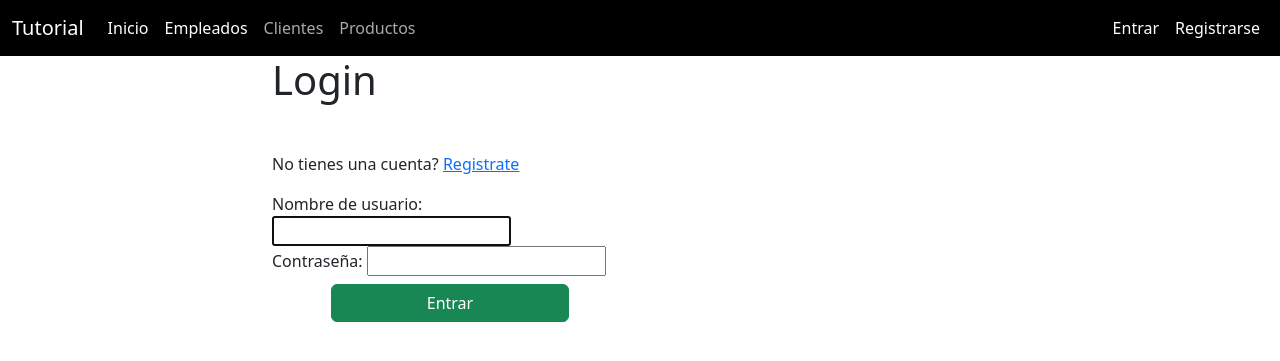
After one commit to elrichardby11/django_1, a Django app: page /login/ in a window 1280 px wide. The commit adds this page. Shown: the top 361 px of the page. Run offline with Django 5.2, Linux system fonts and the light colour scheme.

Commit message:
login added

```diff
--- a/empleados/templates/editar_empleado.html
+++ b/empleados/templates/editar_empleado.html
@@ -120,4 +120,4 @@
   </div>
 </div>
 
-{% endblock %}
+{% endblock content %}
--- a/empleados/templates/lista_empleados.html
+++ b/empleados/templates/lista_empleados.html
@@ -169,4 +169,4 @@
         </div>
       </div>
     </div>
-{% endblock %}
+{% endblock content %}
--- a/empleados/views.py
+++ b/empleados/views.py
@@ -2,11 +2,13 @@ from django.contrib import messages
 from django.http import HttpResponse
 from django.shortcuts import redirect, render
 from empleados.models import Empleado
+from django.contrib.auth.decorators import login_required
 
 def listaEmpleados(request):
     empleados = Empleado.objects.all()
     return render(request, "lista_empleados.html",context={"empleados": empleados,})
 
+@login_required
 def registrarEmpleado(request):
     rut = request.POST['txtRut']
     nombre = request.POST["txtNombre"]
@@ -34,10 +36,12 @@ def registrarEmpleado(request):
     finally:
         return redirect("/empleados")
 
+@login_required
 def editarEmpleado(request, rut):
     empleado = Empleado.objects.get(rut=rut)
     return render(request, "editar_empleado.html",context={"empleado": empleado,})
 
+@login_required
 def actualizarEmpleado(request):
     try:
         rut = request.POST['txtRut']
@@ -65,6 +69,7 @@ def actualizarEmpleado(request):
     finally:
         return redirect('/empleados')
 
+@login_required
 def eliminarEmpleado(request, rut):
     try:
         empleado = Empleado.objects.get(rut=rut)
--- a/templates/base.html
+++ b/templates/base.html
@@ -38,7 +38,10 @@
               >
             </li>
             <li class="nav-item">
-            <a class="nav-link" href="{% url 'empleados'%}" style="color: white"
+              <a
+                class="nav-link"
+                href="{% url 'empleados'%}"
+                style="color: white"
                 >Empleados</a
               >
             </li>
@@ -56,6 +59,28 @@
               >
             </li>
           </ul>
+
+            <ul class="navbar-nav ms-auto">
+          {% if user.is_authenticated %}
+          <span class="navbar-text" style="color: white">
+            Bienvenido {{ user }}
+          </span>
+        {% endif %}
+
+            {% if not user.is_authenticated %}
+              <li class="nav-item">
+                <a class="nav-link active" aria-current="page" style="color: white" href="{% url 'login'%}">Entrar</a>
+              </li>
+              <li class="nav-item">
+                <a class="nav-link active" aria-current="page" style="color: white" href="{% url 'register'%}">Registrarse</a>
+              </li>
+            {% else %}
+              <li class="nav-item">
+                <a class="nav-link active" aria-current="page" style="color: white" href="{% url 'logout'%}">Salir</a>
+              </li>
+            {% endif %}
+          </ul>
+
         </div>
       </div>
     </nav>
--- a/templates/home.html
+++ b/templates/home.html
@@ -1,4 +1,4 @@
 {% extends 'base.html' %}
 {% block content %}
 <h1>Bienvenida</h1>
-{% endblock %}
+{% endblock content %}
--- /dev/null
+++ b/templates/login.html
@@ -0,0 +1,28 @@
+{% extends 'base.html' %}
+{% block content %}
+<div class="container">
+    <div class="row">
+        <div class="col-xl-8 col-lg-10 col-md-12 m-auto">
+            <div class="row">
+                <div class="col-lg-6 col-md-8">
+                    <div class="login wrap widget-taber-content background-white">
+                        <div class="padding eight all bg-white">
+                            <div class="heading_s1">
+                                <h1 class="mb-5">Login</h1>
+                                <p class="mb-30">No tienes una cuenta? <a href="{% url 'register'%}">Registrate</a></p>
+                            </div>
+                            <form action="{% url 'login' %}" method="post">
+                                {% csrf_token %}
+                                {{form}}
+                                <div class="form-group d-grid gap-2 col-8 mx-auto">
+                                    <button type="submit" class="btn btn-success btn-block mt-2">Entrar</button>
+                                </div>
+                            </form>
+                        </div>
+                    </div>
+                </div>
+            </div>
+        </div>
+    </div>
+</div>
+{% endblock content %}
--- a/tutorial/settings.py
+++ b/tutorial/settings.py
@@ -118,6 +118,8 @@ USE_TZ = True
 
 STATIC_URL = 'static/'
 
+LOGIN_URL = 'login'
+
 # Default primary key field type
 # https://docs.djangoproject.com/en/5.0/ref/settings/#default-auto-field
 
--- a/tutorial/urls.py
+++ b/tutorial/urls.py
@@ -23,4 +23,7 @@ urlpatterns = [
     path('admin/', admin.site.urls),
     path('', views.home, name='home'),
     path('empleados/', include('empleados.urls')),
+    path('register/', views.register, name='register'),
+    path('login/', views.login, name='login'),
+    path('logout/', views.logout, name='logout'),
 ]
--- a/tutorial/views.py
+++ b/tutorial/views.py
@@ -1,4 +1,45 @@
-from django.shortcuts import render
+from django.contrib import auth
+from django.shortcuts import redirect, render
+from tutorial.forms import RegistationForm
+from django.contrib.auth.forms import AuthenticationForm
+
 
 def home(request):
     return render(request, "home.html")
+
+def register(request):
+    if request.method == "POST":
+        form = RegistationForm(request.POST)
+        if form.is_valid():
+            form.save()
+            return redirect("register")
+        else:
+            print(form.errors)
+            return redirect("register")
+
+    else:
+        form = RegistationForm()
+        return render(request, "register.html", {"form": form})
+
+def login(request):
+    if request.method == "POST":
+        form = AuthenticationForm(request, request.POST)
+        if form.is_valid():
+            username = form.cleaned_data["username"]
+            password = form.cleaned_data["password"]
+
+            user = auth.authenticate(username=username, password=password)
+            if user is not None:
+                auth.login(request, user)
+                return redirect("home")
+
+        else:
+            print(form.errors)
+            return redirect("login")
+    else:
+        form = AuthenticationForm()
+        return render(request, "login.html", {"form": form})
+
+def logout(request):
+    auth.logout(request)
+    return redirect("home")
```
Also changed, not shown: templates/register.html (added, +28 -0 lines), tutorial/forms.py (added, +8 -0 lines). Lines whose indentation alone changed are shown as unchanged.
